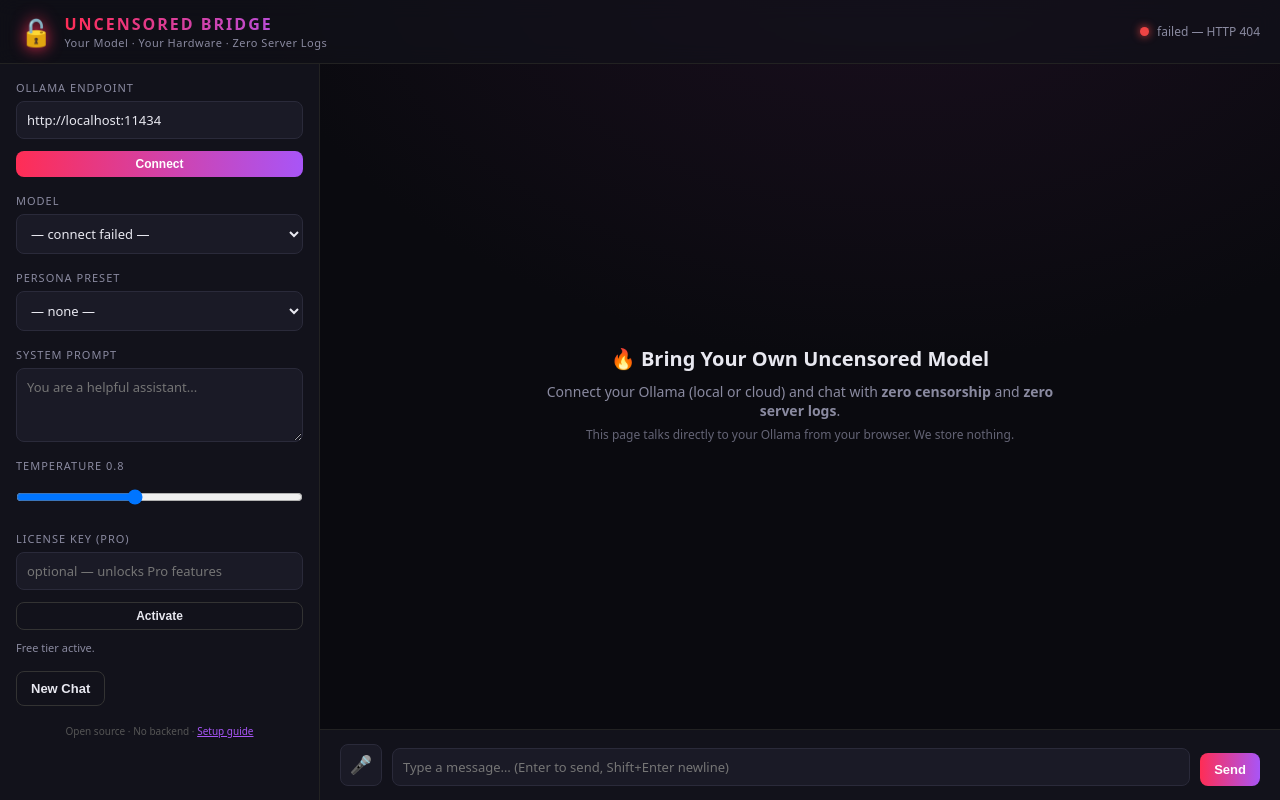
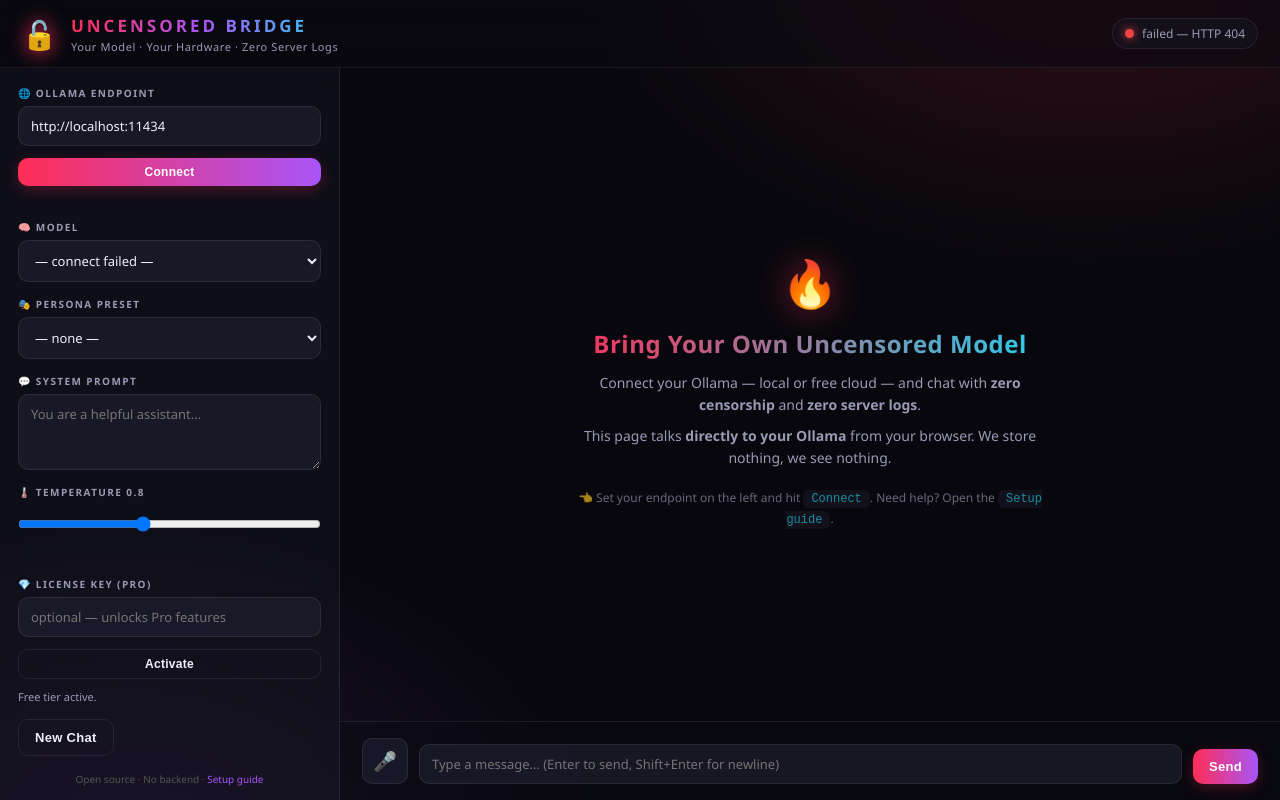
Before and after one commit to Silverbullets1/uncensored-bridge, a plain HTML site: page index.html in a window 1280 px wide. Drawn offline with Linux system fonts and the light colour scheme; no server answers.

Commit message:
Improve: glassmorphism design, attractive README with badges, vercel.json

```diff
--- a/index.html
+++ b/index.html
@@ -3,7 +3,7 @@
 <head>
 <meta charset="UTF-8" />
 <meta name="viewport" content="width=device-width, initial-scale=1.0, viewport-fit=cover" />
-<meta name="theme-color" content="#0a0a0f" />
+<meta name="theme-color" content="#07070d" />
 <title>Uncensored Bridge — Your Model. Your Hardware. We Host Nothing.</title>
 <link rel="manifest" href="manifest.json" />
 <link rel="stylesheet" href="styles.css" />
@@ -26,33 +26,37 @@
 
   <aside class="sidebar">
     <div class="field">
-      <label>Ollama Endpoint</label>
+      <label>🌐 Ollama Endpoint</label>
       <input id="endpoint" type="text" placeholder="http://localhost:11434" value="http://localhost:11434" />
       <button id="connectBtn" class="btn small">Connect</button>
     </div>
 
+    <div class="divider"></div>
+
     <div class="field">
-      <label>Model</label>
+      <label>🧠 Model</label>
       <select id="model"><option>— connect first —</option></select>
     </div>
 
     <div class="field">
-      <label>Persona Preset</label>
+      <label>🎭 Persona Preset</label>
       <select id="persona"><option value="">— none —</option></select>
     </div>
 
     <div class="field">
-      <label>System Prompt</label>
+      <label>💬 System Prompt</label>
       <textarea id="system" rows="3" placeholder="You are a helpful assistant..."></textarea>
     </div>
 
     <div class="field">
-      <label>Temperature <span id="tempVal">0.8</span></label>
+      <label>🌡️ Temperature <span id="tempVal">0.8</span></label>
       <input id="temp" type="range" min="0" max="2" step="0.1" value="0.8" />
     </div>
 
+    <div class="divider"></div>
+
     <div class="field pro">
-      <label>License Key (Pro)</label>
+      <label>💎 License Key (Pro)</label>
       <input id="license" type="password" placeholder="optional — unlocks Pro features" />
       <button id="licenseBtn" class="btn small ghost">Activate</button>
       <p id="proState" class="prohint">Free tier active.</p>
@@ -67,18 +71,20 @@
   <main class="chat">
     <div id="messages" class="messages">
       <div class="empty">
-        <h2>🔥 Bring Your Own Uncensored Model</h2>
-        <p>Connect your Ollama (local or cloud) and chat with <b>zero censorship</b> and <b>zero server logs</b>.</p>
-        <p class="dim">This page talks directly to your Ollama from your browser. We store nothing.</p>
+        <div class="big">🔥</div>
+        <h2>Bring Your Own Uncensored Model</h2>
+        <p>Connect your Ollama — local or free cloud — and chat with <b>zero censorship</b> and <b>zero server logs</b>.</p>
+        <p>This page talks <b>directly to your Ollama</b> from your browser. We store nothing, we see nothing.</p>
+        <p class="dim">👈 Set your endpoint on the left and hit <code>Connect</code>. Need help? Open the <code>Setup guide</code>.</p>
       </div>
     </div>
     <div class="composer">
       <button id="micBtn" class="icon" title="Voice input">🎤</button>
-      <textarea id="input" rows="1" placeholder="Type a message… (Enter to send, Shift+Enter newline)"></textarea>
+      <textarea id="input" rows="1" placeholder="Type a message… (Enter to send, Shift+Enter for newline)"></textarea>
       <button id="sendBtn" class="btn">Send</button>
     </div>
   </main>
 </div>
 <script src="app.js"></script>
 </body>
-</html>
+</`html>
--- a/styles.css
+++ b/styles.css
@@ -1,74 +1,103 @@
 :root{
-  --bg:#0a0a0f; --panel:#12121b; --panel2:#1a1a26;
-  --accent:#ff2d55; --accent2:#a855f7; --text:#e8e8f0; --dim:#8a8aa0;
-  --ok:#22c55e; --bad:#ef4444;
+  --bg:#07070d; --panel:rgba(20,20,32,.6); --panel2:rgba(30,30,48,.7);
+  --accent:#ff2d55; --accent2:#a855f7; --accent3:#22d3ee;
+  --text:#f0f0fa; --dim:#9a9ab5; --ok:#22c55e; --bad:#ef4444; --line:rgba(255,255,255,.08);
 }
 *{box-sizing:border-box;margin:0;padding:0}
 html,body{height:100%}
 body{
-  font-family:system-ui,-apple-system,Segoe UI,Roboto,sans-serif;
-  background:radial-gradient(1200px 800px at 70% -10%,#1b0f1f 0%,var(--bg) 55%);
+  font-family:'Segoe UI',system-ui,-apple-system,Roboto,sans-serif;
+  background:
+    radial-gradient(900px 600px at 85% -10%,rgba(255,45,85,.18),transparent 60%),
+    radial-gradient(800px 600px at 10% 110%,rgba(168,85,247,.18),transparent 60%),
+    var(--bg);
   color:var(--text); overflow:hidden;
 }
-#app{display:grid;grid-template-columns:320px 1fr;grid-template-rows:64px 1fr;height:100vh}
+#app{display:grid;grid-template-columns:340px 1fr;grid-template-rows:68px 1fr;height:100vh}
+
+/* Top bar */
 .topbar{grid-column:1/3;display:flex;align-items:center;justify-content:space-between;
-  padding:0 20px;background:rgba(18,18,27,.7);backdrop-filter:blur(10px);border-bottom:1px solid #222}
-.brand{display:flex;align-items:center;gap:12px}
-.logo{font-size:26px;filter:drop-shadow(0 0 8px var(--accent))}
-.topbar h1{font-size:16px;letter-spacing:2px;background:linear-gradient(90deg,var(--accent),var(--accent2));
+  padding:0 22px;background:rgba(10,10,18,.55);backdrop-filter:blur(14px);
+  border-bottom:1px solid var(--line);position:relative;z-index:5}
+.brand{display:flex;align-items:center;gap:14px}
+.logo{font-size:28px;filter:drop-shadow(0 0 10px var(--accent))}
+.topbar h1{font-size:17px;letter-spacing:3px;font-weight:800;
+  background:linear-gradient(90deg,var(--accent),var(--accent2),var(--accent3));
   -webkit-background-clip:text;background-clip:text;-webkit-text-fill-color:transparent}
-.tag{font-size:11px;color:var(--dim);letter-spacing:.5px}
-.status{display:flex;align-items:center;gap:8px;font-size:12px;color:var(--dim)}
-.dot{width:9px;height:9px;border-radius:50%;background:#555}
-.dot.on{background:var(--ok);box-shadow:0 0 8px var(--ok)}
-.dot.off{background:var(--bad);box-shadow:0 0 8px var(--bad)}
+.tag{font-size:11px;color:var(--dim);letter-spacing:.6px;margin-top:2px}
+.status{display:flex;align-items:center;gap:8px;font-size:12px;color:var(--dim);
+  background:var(--panel);padding:6px 12px;border-radius:20px;border:1px solid var(--line)}
+.dot{width:9px;height:9px;border-radius:50%;background:#555;transition:.3s}
+.dot.on{background:var(--ok);box-shadow:0 0 10px var(--ok)}
+.dot.off{background:var(--bad);box-shadow:0 0 10px var(--bad)}
 
-.sidebar{grid-row:2;background:var(--panel);border-right:1px solid #222;padding:16px;overflow-y:auto}
-.field{margin-bottom:16px;display:flex;flex-direction:column;gap:6px}
-.field label{font-size:11px;text-transform:uppercase;letter-spacing:1px;color:var(--dim)}
-input,select,textarea{
-  background:var(--panel2);border:1px solid #2a2a3a;color:var(--text);
-  border-radius:8px;padding:9px 10px;font-size:13px;font-family:inherit;width:100%}
+/* Sidebar */
+.sidebar{grid-row:2;background:var(--panel);backdrop-filter:blur(12px);
+  border-right:1px solid var(--line);padding:18px;overflow-y:auto;display:flex;flex-direction:column;gap:15px}
+.field{display:flex;flex-direction:column;gap:6px}
+.field label{font-size:10px;text-transform:uppercase;letter-spacing:1.4px;color:var(--dim);font-weight:700}
+input,select,textarea{background:var(--panel2);border:1px solid var(--line);color:var(--text);
+  border-radius:10px;padding:10px 12px;font-size:13px;font-family:inherit;width:100%;transition:.2s}
 textarea{resize:vertical}
-input:focus,select:focus,textarea:focus{outline:none;border-color:var(--accent2)}
+input:focus,select:focus,textarea:focus{outline:none;border-color:var(--accent2);
+  box-shadow:0 0 0 3px rgba(168,85,247,.15)}
 .btn{background:linear-gradient(90deg,var(--accent),var(--accent2));border:none;color:#fff;
-  padding:9px 14px;border-radius:8px;font-weight:600;cursor:pointer;font-size:13px}
-.btn:hover{filter:brightness(1.1)}
-.btn.small{padding:6px 10px;font-size:12px;margin-top:6px}
-.btn.ghost{background:transparent;border:1px solid #333;color:var(--text)}
-.btn.ghost:hover{border-color:var(--accent2)}
+  padding:10px 16px;border-radius:10px;font-weight:700;cursor:pointer;font-size:13px;letter-spacing:.3px;
+  transition:.2s;box-shadow:0 4px 14px rgba(255,45,85,.25)}
+.btn:hover{filter:brightness(1.12);transform:translateY(-1px)}
+.btn.small{padding:7px 12px;font-size:12px;margin-top:6px}
+.btn.ghost{background:transparent;border:1px solid var(--line);color:var(--text);box-shadow:none}
+.btn.ghost:hover{border-color:var(--accent2);background:rgba(168,85,247,.08)}
 .prohint{font-size:11px;color:var(--dim);margin-top:4px}
-.actions{margin-top:8px}
-.foot{font-size:10px;color:#555;margin-top:18px;text-align:center}
-.foot a{color:var(--accent2)}
+.foot{font-size:10px;color:#555;margin-top:auto;text-align:center;line-height:1.6}
+.foot a{color:var(--accent2);text-decoration:none}
+.divider{height:1px;background:var(--line);margin:2px 0}
 
-.chat{grid-row:2;display:flex;flex-direction:column;min-height:0}
-.messages{flex:1;overflow-y:auto;padding:24px;display:flex;flex-direction:column;gap:16px}
-.empty{margin:auto;text-align:center;max-width:520px;color:var(--dim)}
-.empty h2{color:var(--text);margin-bottom:10px;font-size:20px}
-.empty p{margin:6px 0;font-size:14px}
-.empty .dim{font-size:12px;opacity:.7}
+/* Chat */
+.chat{grid-row:2;display:flex;flex-direction:column;min-height:0;position:relative}
+.messages{flex:1;overflow-y:auto;padding:26px;display:flex;flex-direction:column;gap:18px;
+  scroll-behavior:smooth}
+.empty{margin:auto;text-align:center;max-width:560px;color:var(--dim);padding:30px}
+.empty .big{font-size:46px;margin-bottom:14px;filter:drop-shadow(0 0 18px rgba(255,45,85,.5))}
+.empty h2{color:var(--text);margin-bottom:12px;font-size:24px;letter-spacing:.5px;
+  background:linear-gradient(90deg,var(--accent),var(--accent3));-webkit-background-clip:text;
+  background-clip:text;-webkit-text-fill-color:transparent}
+.empty p{margin:8px 0;font-size:14px;line-height:1.6}
+.empty .dim{font-size:12px;opacity:.65;margin-top:18px}
+.empty code{background:var(--panel2);padding:2px 8px;border-radius:6px;color:var(--accent3);font-size:12px}
 
-.msg{display:flex;gap:12px;max-width:840px;width:100%}
+.msg{display:flex;gap:13px;max-width:860px;width:100%;animation:rise .25s ease}
 .msg.user{flex-direction:row-reverse;margin-left:auto}
-.avatar{width:34px;height:34px;border-radius:9px;flex:0 0 34px;display:grid;place-items:center;font-size:18px}
-.msg.bot .avatar{background:linear-gradient(135deg,var(--accent),var(--accent2))}
-.msg.user .avatar{background:#2a2a3a}
-.bubble{background:var(--panel);border:1px solid #222;border-radius:12px;padding:12px 14px;font-size:14px;line-height:1.55;white-space:pre-wrap;word-break:break-word}
-.msg.user .bubble{background:#221a2e;border-color:#3a2a44}
-.think{font-size:12px;color:var(--dim);border-left:2px solid var(--accent2);padding:4px 10px;margin-bottom:8px;font-style:italic;opacity:.85}
-.typing{display:inline-block;width:8px;height:8px;border-radius:50%;background:var(--accent2);animation:blink 1s infinite}
-@keyframes blink{0%,100%{opacity:.2}50%{opacity:1}}
+@keyframes rise{from{opacity:0;transform:translateY(8px)}to{opacity:1;transform:none}}
+.avatar{width:38px;height:38px;border-radius:11px;flex:0 0 38px;display:grid;place-items:center;font-size:20px}
+.msg.bot .avatar{background:linear-gradient(135deg,var(--accent),var(--accent2));box-shadow:0 0 14px rgba(255,45,85,.35)}
+.msg.user .avatar{background:var(--panel2);border:1px solid var(--line)}
+.bubble{background:var(--panel);border:1px solid var(--line);border-radius:14px;padding:13px 16px;
+  font-size:14px;line-height:1.6;white-space:pre-wrap;word-break:break-word;backdrop-filter:blur(8px)}
+.msg.user .bubble{background:linear-gradient(135deg,rgba(168,85,247,.18),rgba(255,45,85,.12));
+  border-color:rgba(168,85,247,.3)}
+.think{font-size:12px;color:var(--dim);border-left:2px solid var(--accent2);padding:5px 11px;
+  margin-bottom:9px;font-style:italic;opacity:.85;background:rgba(168,85,247,.05);border-radius:0 6px 6px 0}
 
-.composer{display:flex;gap:10px;align-items:flex-end;padding:14px 20px;border-top:1px solid #222;background:var(--panel)}
-.composer textarea{flex:1;max-height:140px;resize:none}
-.icon{background:var(--panel2);border:1px solid #2a2a3a;border-radius:8px;width:42px;height:42px;font-size:18px;cursor:pointer;flex:0 0 42px}
-.icon:hover{border-color:var(--accent2)}
-.icon.rec{background:var(--accent);border-color:var(--accent)}
+/* Composer */
+.composer{display:flex;gap:11px;align-items:flex-end;padding:16px 22px;
+  border-top:1px solid var(--line);background:rgba(10,10,18,.5);backdrop-filter:blur(12px)}
+.composer textarea{flex:1;max-height:150px;resize:none;background:var(--panel2)}
+.icon{background:var(--panel2);border:1px solid var(--line);border-radius:10px;width:46px;height:46px;
+  font-size:19px;cursor:pointer;flex:0 0 46px;transition:.2s}
+.icon:hover{border-color:var(--accent2);background:rgba(168,85,247,.1)}
+.icon.rec{background:var(--accent);border-color:var(--accent);box-shadow:0 0 14px rgba(255,45,85,.5)}
 
-@media (max-width:760px){
+/* Scrollbar */
+::-webkit-scrollbar{width:9px}
+::-webkit-scrollbar-thumb{background:rgba(255,255,255,.12);border-radius:9px}
+::-webkit-scrollbar-thumb:hover{background:rgba(255,255,255,.22)}
+
+/* Mobile */
+@media (max-width:780px){
   #app{grid-template-columns:1fr}
-  .sidebar{position:fixed;z-index:20;width:300px;height:calc(100vh - 64px);transform:translateX(-100%);transition:.2s;top:64px}
+  .sidebar{position:fixed;z-index:20;width:310px;height:calc(100vh - 68px);
+    transform:translateX(-100%);transition:.25s;top:68px;box-shadow:0 0 40px rgba(0,0,0,.6)}
   .sidebar.open{transform:translateX(0)}
-  .topbar::before{content:"☰";margin-right:10px;cursor:pointer;font-size:20px}
+  .topbar::before{content:"☰";margin-right:12px;cursor:pointer;font-size:22px;color:var(--dim)}
 }
```
Also changed, not shown: README.md, vercel.json (added).
